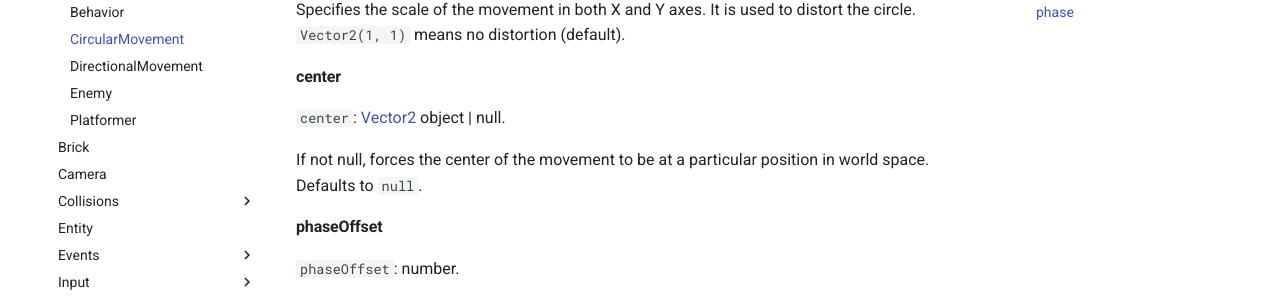
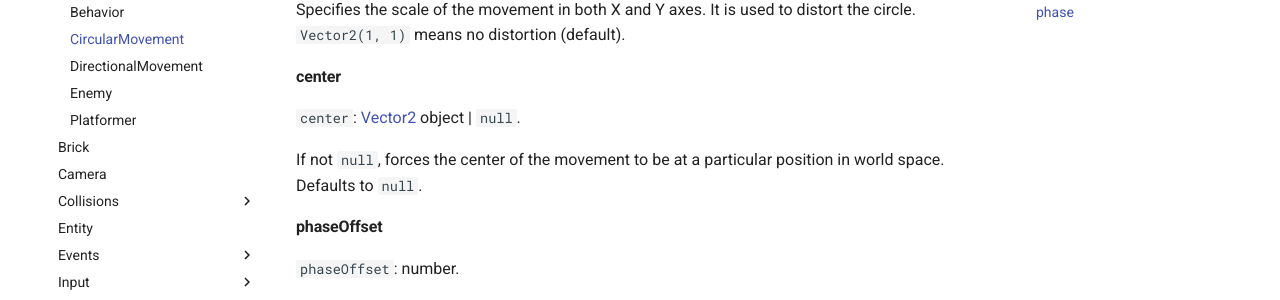
Before and after one commit to alemart/surgescript, an MkDocs documentation site: the page built from docs/engine/circular_movement.md, in a window 1280 px wide and 900 px high, scrolled down 1393 px. Shown: the part 338-638 px from the top of the window. Built offline with MkDocs 1.6.1 and Material for MkDocs 9.7.7, drawn with Linux system fonts in a browser that asks for light colours; comment, search, counter and statistics services are not loaded.

Commit message:
Fixed formatting

```diff
--- a/docs/engine/circular_movement.md
+++ b/docs/engine/circular_movement.md
@@ -77,9 +77,9 @@ Specifies the scale of the movement in both X and Y axes. It is used to distort
 
 #### center
 
-`center`: [Vector2](/engine/vector2) object | null.
+`center`: [Vector2](/engine/vector2) object | `null`.
 
-If not null, forces the center of the movement to be at a particular position in world space. Defaults to `null`.
+If not `null`, forces the center of the movement to be at a particular position in world space. Defaults to `null`.
 
 #### phaseOffset
 
```
Also changed, not shown: docs/engine/level.md (+1 -1 lines), docs/engine/sensor.md (+1 -1 lines), docs/reference/string.md (+1 -1 lines).
